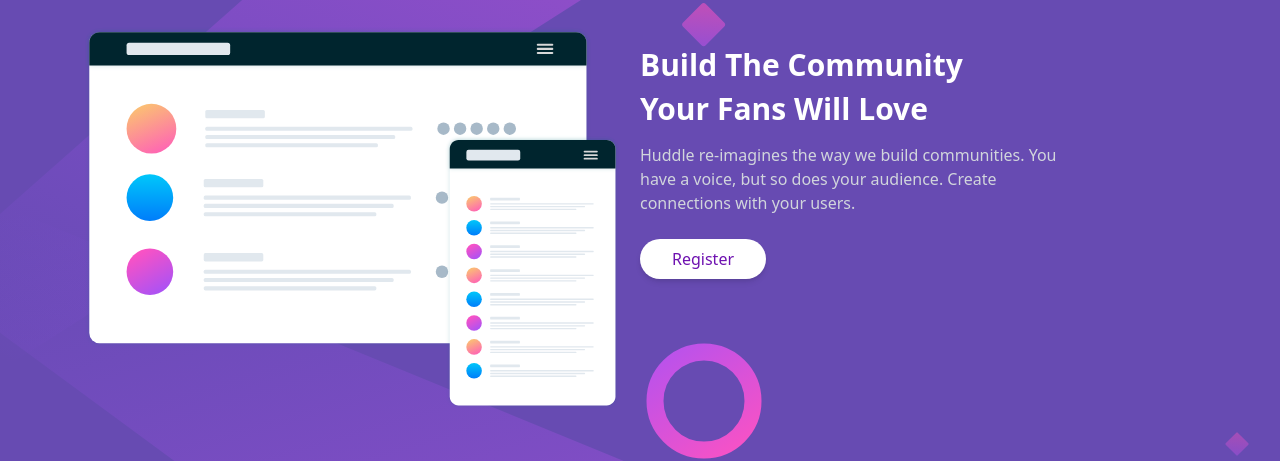
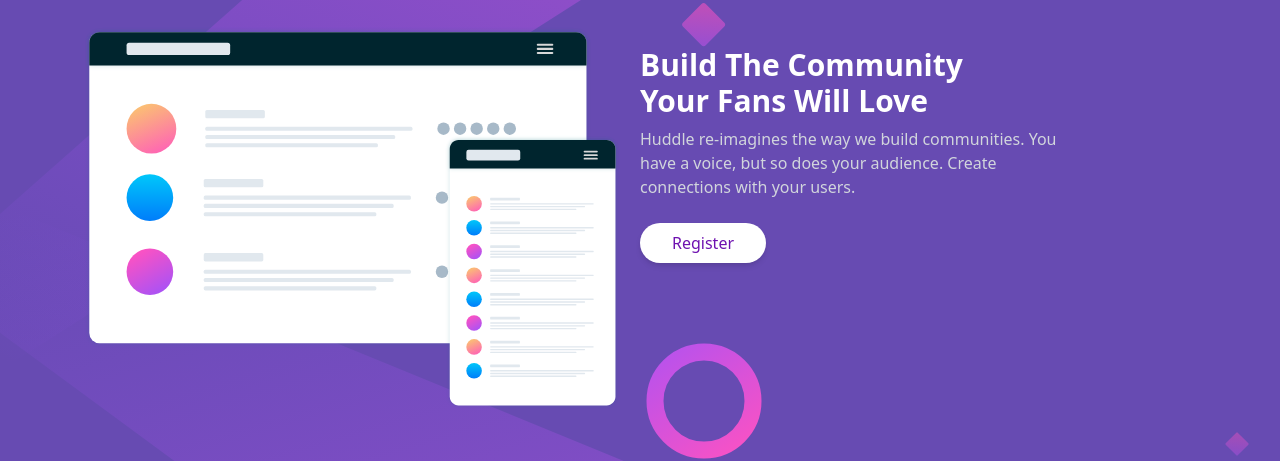
Before and after one commit to Sayed-Mohamed8114/Frontend-Mentor-Challenges-, a website: page huddle-landing-page/index.html in a window 1280 px wide. Shown: the part 162-623 px from the top of the page. Drawn offline with Linux system fonts and the light colour scheme.

Commit message:
Update index.html

```diff
--- a/huddle-landing-page/index.html
+++ b/huddle-landing-page/index.html
@@ -39,12 +39,8 @@
 
         <div class="w-full md:w-1/2 pt-10 text-center md:text-left">
           <h1 class="text-white text-3xl font-bold mb-2">
-            Build The Community
+            Build The Community <br> Your Fans Will Love
           </h1>
-          <h1 class="text-white text-3xl font-bold mb-4">
-            Your Fans Will Love
-          </h1>
-
           <p class="text-gray-300 mb-6 max-w-md mx-auto md:mx-0">
             Huddle re-imagines the way we build communities. You have a voice,
             but so does your audience. Create connections with your users.
```
